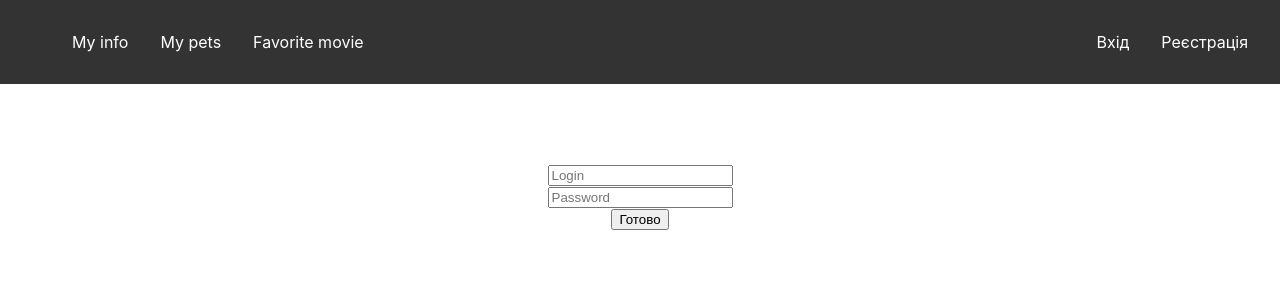
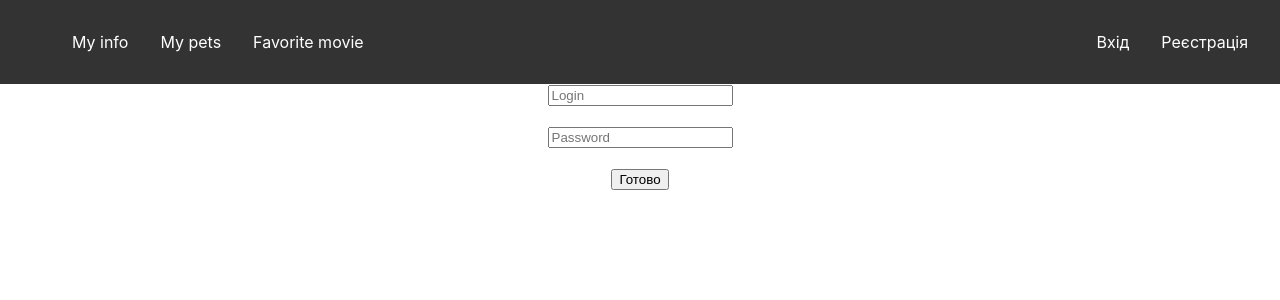
Before and after one commit to andrii9530/React, a React (Create React App) app: page /LoginA in a window 1280 px wide. Shown: the top 300 px of the page. Built offline with nearby package versions, Linux system fonts and the light colour scheme; the HTML template or start-up script is replaced by a standard one.

Commit message:
Update Login.jsx
Додав formik

```diff
--- a/src/Components/Login/Login.jsx
+++ b/src/Components/Login/Login.jsx
@@ -1,25 +1,50 @@
 import React from 'react';
+import { Formik, Form, Field, ErrorMessage } from 'formik';
+import * as Yup from 'yup';
 
 const Login = () => {
+  // Створення схеми валідації для логіну та паролю
+  const LoginSchema = Yup.object().shape({
+    login: Yup.string().required('Обов’язкове поле'),
+    password: Yup.string().required('Обов’язкове поле'),
+  });
 
   return (
+    <Formik
+      initialValues={{ login: '', password: '' }}
+      validationSchema={LoginSchema}
+      onSubmit={values => {
+        // Дії після успішного заповнення форми
+        console.log('Логін:', values.login);
+        console.log('Пароль:', values.password);
+      }}
+    >
+      {({ isSubmitting }) => (
+        <Form>
           <div>
-      <br></br>
-      <br></br>
-      <br></br>
-      <br></br>
-      <input
+            <Field
               type="text"
+              name="login"
               placeholder="Login"
             />
-      <br></br>
-      <input
-        type="text"
+            <ErrorMessage name="login" component="div" />
+          </div>
+          <br />
+          <div>
+            <Field
+              type="password"
+              name="password"
               placeholder="Password"
             />
-      <br></br>
-      <button>Готово</button>
+            <ErrorMessage name="password" component="div" />
           </div>
+          <br />
+          <button type="submit" disabled={isSubmitting}>
+            Готово
+          </button>
+        </Form>
+      )}
+    </Formik>
   );
 };
 
```
Lines whose indentation alone changed are shown as unchanged.
